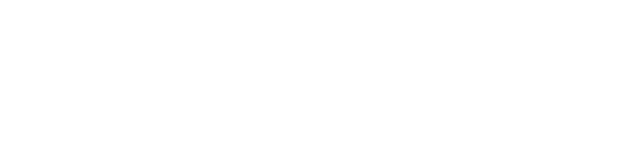
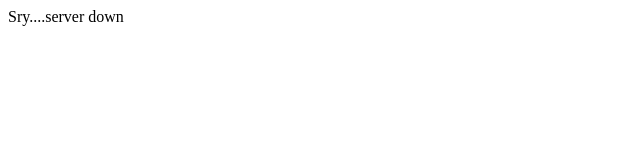
Before and after one commit to andsju/WUDWebSocketLab, a website: page public/index.html in a window 1280 px wide. Shown: the whole page, without its empty margins (0-640 px from the left). Drawn offline with Linux system fonts and the light colour scheme.

Commit message:
close event

```diff
--- a/public/index.html
+++ b/public/index.html
@@ -8,11 +8,21 @@
 </head>
 <body>
 
+    <div id="status"></div>
+
     <script>
 
         // use WebSocket
         const websocket = new WebSocket("ws://localhost:8081");
 
+        // listen on close event (server)
+        websocket.addEventListener('close', (event) => {
+            console.log('Server down...', event);
+            document.getElementById("status").textContent = "Sry....server down";
+
+        });
+
+
     </script>
 
 </body>
--- a/server.js
+++ b/server.js
@@ -6,7 +6,7 @@ const wss = new WebSocketServer({port: 8081})
 // listen on new connections
 wss.on('connection', (ws) => {
     // console.log("Hello World");
-    console.log("New client connection");
+    console.log("New client connection from IP: ", ws._socket.remoteAddress);
     console.log('Number of connected clients: ', wss.clients.size);
 
     // WebSocket events (ws) for single client
```
